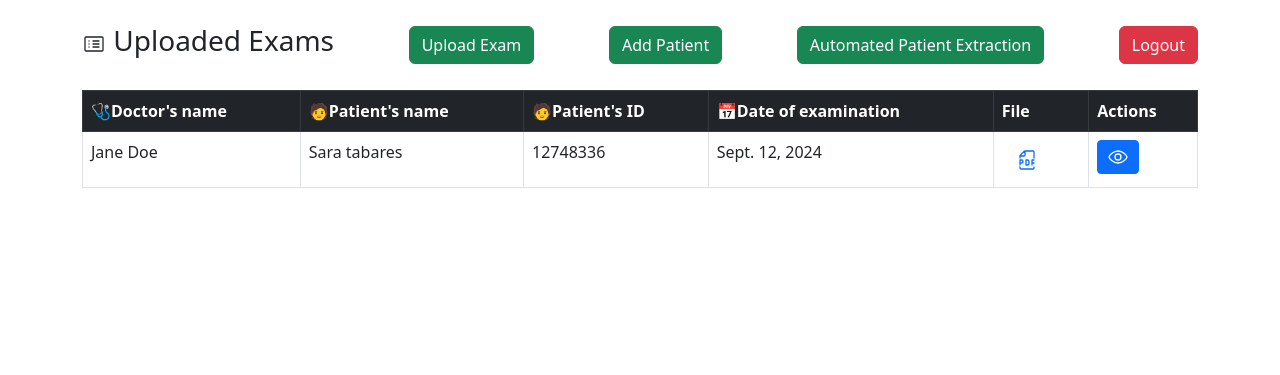
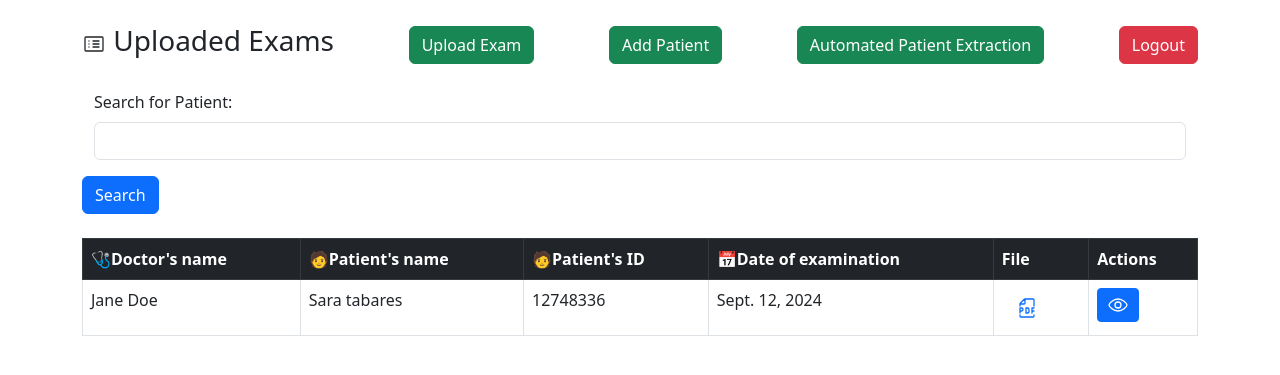
Before and after one commit to Proyecyp-Integrador-I/MediFlow, a Django app: page / in a window 1280 px wide. Shown: the top 375 px of the page. Run offline with Django 5.2, Linux system fonts and the light colour scheme; a user stored in the database is signed in; data comes from the database, SQL or seed files in the repository; both versions use the stored data as it was after the commit.

Commit message:
search view (not finished)

```diff
--- a/mediflowApp/templates/home.html
+++ b/mediflowApp/templates/home.html
@@ -21,6 +21,27 @@
             <a href="{% url 'logout' %}" class="btn btn-danger">Logout</a>
         </div>
 
+        <form action="">
+            <div class="container mb-3">
+                <label for="searchPatient" class="form-label">
+                    Search for Patient:
+                </label>
+                <input type="text" class="form-control" name="searchPatient"/>
+            </div>
+            <button type="submit" class="btn btn-primary mb-5">Search</button>
+        </form>
+        <div class="row row-cols-1 row-cols-md-3 g-4">
+            {% for patient in File %}
+            <div v-for="patient in File" class="col">
+                    {% if file.file.url %}
+                        <a href="{{ file.file.url }}" class="btn btn-primary"> Patient Link</a>
+                    {% endif %}
+                </div>
+            </div>
+        </div>
+            {% endfor %}
+        </div>
+
         {% if messages %}
         <div class="messages">
             {% for message in messages %}
@@ -31,7 +52,8 @@
         </div>
         {% endif %}
 
-        <div class="table-responsive">
+        <div class="row">
+        <div class="col-md-12 table-responsive">
             <table class="table table-bordered">
                 <thead class="table-dark">
                     <tr>
@@ -69,6 +91,7 @@
             </table>
         </div>
     </div>
+</div>
 
     <!-- Bootstrap JS (Optional) -->
     <script src="https://cdn.jsdelivr.net/npm/bootstrap@5.3.0/dist/js/bootstrap.bundle.min.js"></script>
--- a/mediflowApp/views.py
+++ b/mediflowApp/views.py
@@ -49,7 +49,12 @@ def logout_view(request):
 @login_required
 def home(request):
     files = Exam.objects.all() # Filter by user
-    return render(request, 'home.html', {'files': files})
+    searchTerm = request.GET.get('searchPatient')
+    if searchTerm:
+        patient = Exam.objects.filter(patient__icontains='searchTerm')
+    else:
+        patient = Exam.objects.all()
+    return render(request, 'home.html', {'searchTerm':searchTerm, 'patient':patient, 'files':files})
 
 @login_required
 def new_exam(request):
```
Also changed, not shown: db.sqlite3.
